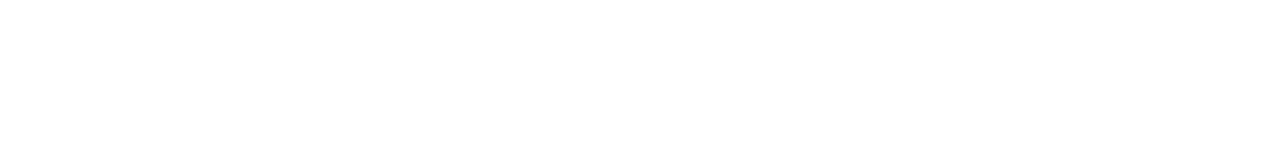
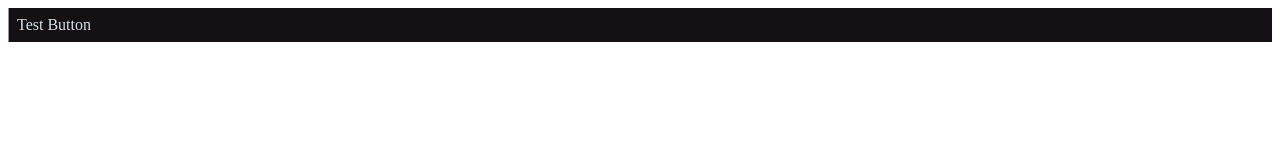
Before and after one commit to lucasbecker-dev/bitmapman.com, a website: page index.html in a window 1280 px wide. Drawn offline with Linux system fonts and the light colour scheme.

Commit message:
began setting up navbar

```diff
--- a/css/styles.css
+++ b/css/styles.css
@@ -1,4 +1,5 @@
 /* Copyright ©️ Lucas Becker 2021. All rights reserved. */
+
 /*************/
 /* ROOT VARS */
 /*************/
@@ -101,6 +102,30 @@ body {
 .flex-center {
   justify-content: center;
   align-items: center;
+}
+
+/* Navbar classes */
+.navbar {
+  background-color: var(--blue-black);
+  color: var(--grey-white);
+  display: flex;
+  flex-direction: row;
+  flex-wrap: nowrap;
+}
+
+.navbar-item {
+  padding: 0.5rem;
+  border-left: 1px solid var(--light-grey);
+  transition: background-color;
+  -webkit-transition: background-color;
+  -moz-transition: background-color;
+  -ms-transition: background-color;
+  -o-transition: background-color;
+
+}
+
+.navbar-item:hover {
+  background-color: var(--dark-blue-red);
 }
 
 /* Padding classes */
--- a/index.html
+++ b/index.html
@@ -23,6 +23,10 @@
         <a href="#">upgrade your browser</a> to improve your experience.
       </p>
     <![endif]-->
+    <nav class="navbar" aria-label="main navigation">
+      <div class="navbar-item">Test Button</div>
+    </nav>
+    <header></header>
 
     <script src="./js/index.js" async defer></script>
   </body>
```
